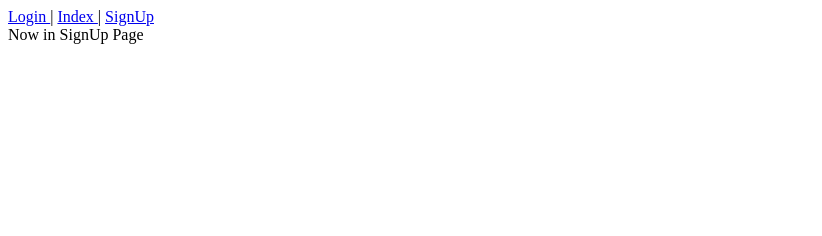
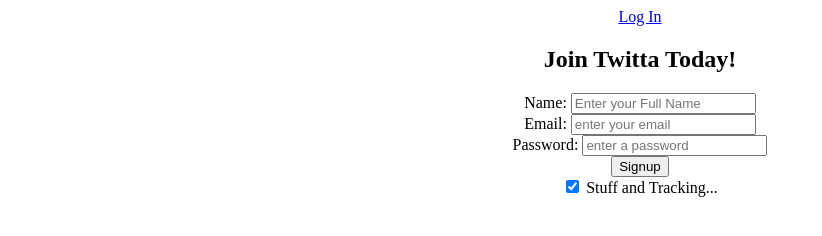
Before and after one commit to AnuThogara/express_static, a website: page public/html/signup.html in a window 1280 px wide. Shown: the whole page, without its empty margins (0-822 px from the left). Drawn offline with Linux system fonts and the light colour scheme.

Commit message:
completed layout of signup page

```diff
--- a/public/html/signup.html
+++ b/public/html/signup.html
@@ -1,3 +1,36 @@
-<a href="/login"> Login </a> | <a href="/"> Index </a> | <a href="/signup"> SignUp </a>
+<!-- <a href="/login"> Login </a> | <a href="/"> Index </a> | <a href="/signup"> SignUp </a>
 <br>
-Now in SignUp Page
+Now in SignUp Page-->
+<!DOCTYPE html>
+<html>
+  <head>
+    <meta charset="utf-8">
+    <title>Twitta..</title>
+  </head>
+  <body align="center">
+    <header>
+        <a href="/login">Log In</a>
+    </header>
+    <main>
+      <h2>Join Twitta Today!</h2>
+      <form action="/signup">
+        <div>
+          <label for="name">Name:</label>
+          <input type="text" placeholder="Enter your Full Name" required/>
+        </div>
+          <div>
+            <label for="email">Email:</label>
+            <input type="email" placeholder="enter your email" required/>
+          </div>
+          <div>
+            <label for="password">Password:</label>
+            <input type="password" placeholder="enter a password" required/>
+          </div>
+          <button type="submit" />Signup</button>
+          <div>
+          <input type="checkbox" checked /> Stuff and Tracking...
+          </div>
+        </form>
+    </main>
+  </body>
+</html>
```
